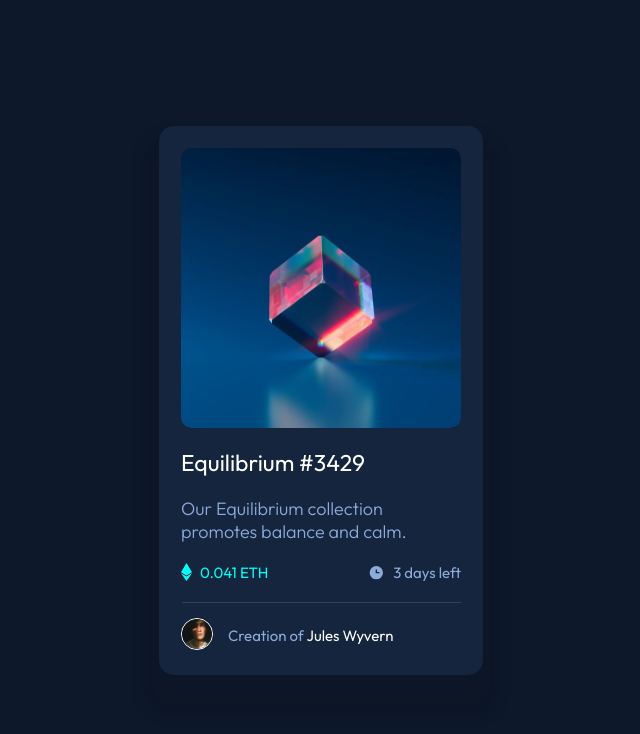
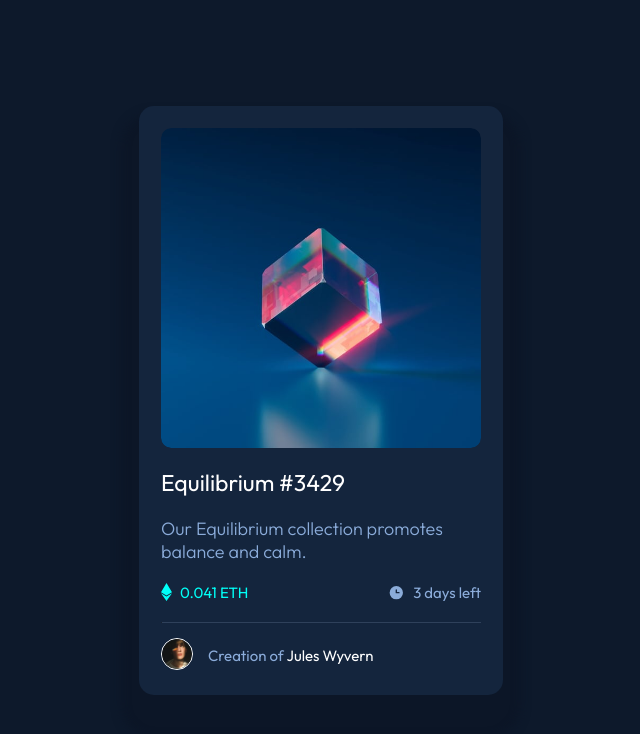
Before and after one commit to tedaussie75/nft-card, a plain HTML site: page index.html in a window 1280 px wide. Shown: the whole page, without its empty margins (319-959 px from the left). Drawn offline with Linux system fonts and the light colour scheme.

Commit message:
Fix on card width

```diff
--- a/css/style.css
+++ b/css/style.css
@@ -11,6 +11,7 @@
     --card-background-color:  hsl(216, 50%, 16%);
     --line-background-color:  hsl(215, 32%, 27%);
     --link-color:  hsl(228, 45%, 44%);
+    --card-default-width: 320px;
     --max-width-mobile: 280px;
     --max-width-desktop: 1440px;
     --family-font: 'Outfit', sans-serif;
@@ -50,11 +51,17 @@ li {
 
 .nft-card {
     width: 90%;
-    max-width: var(--max-width-mobile);
+    max-width: var(--card-default-width);
     background-color: var(--card-background-color);
     border-radius: 15px;
     padding: 22px;
     box-shadow: 0px 25px 10px 18px var(--shadow-background-color);
+}
+
+@media screen and (max-width: 400px) {
+    .nft-card {
+        max-width: var(--max-width-mobile);
+    }
 }
 
 .nft-card .nft-card-img-wrapper {
```
